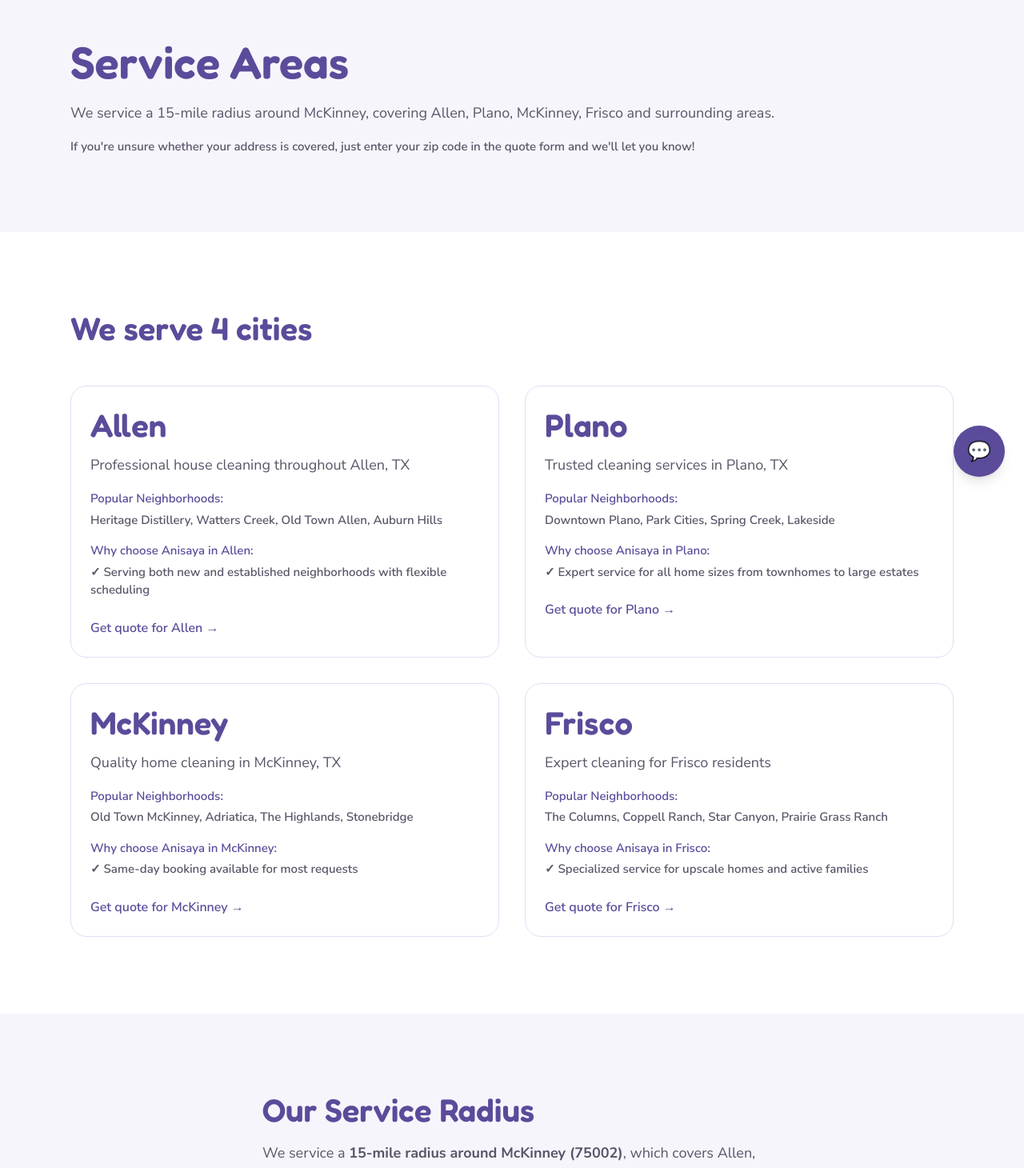
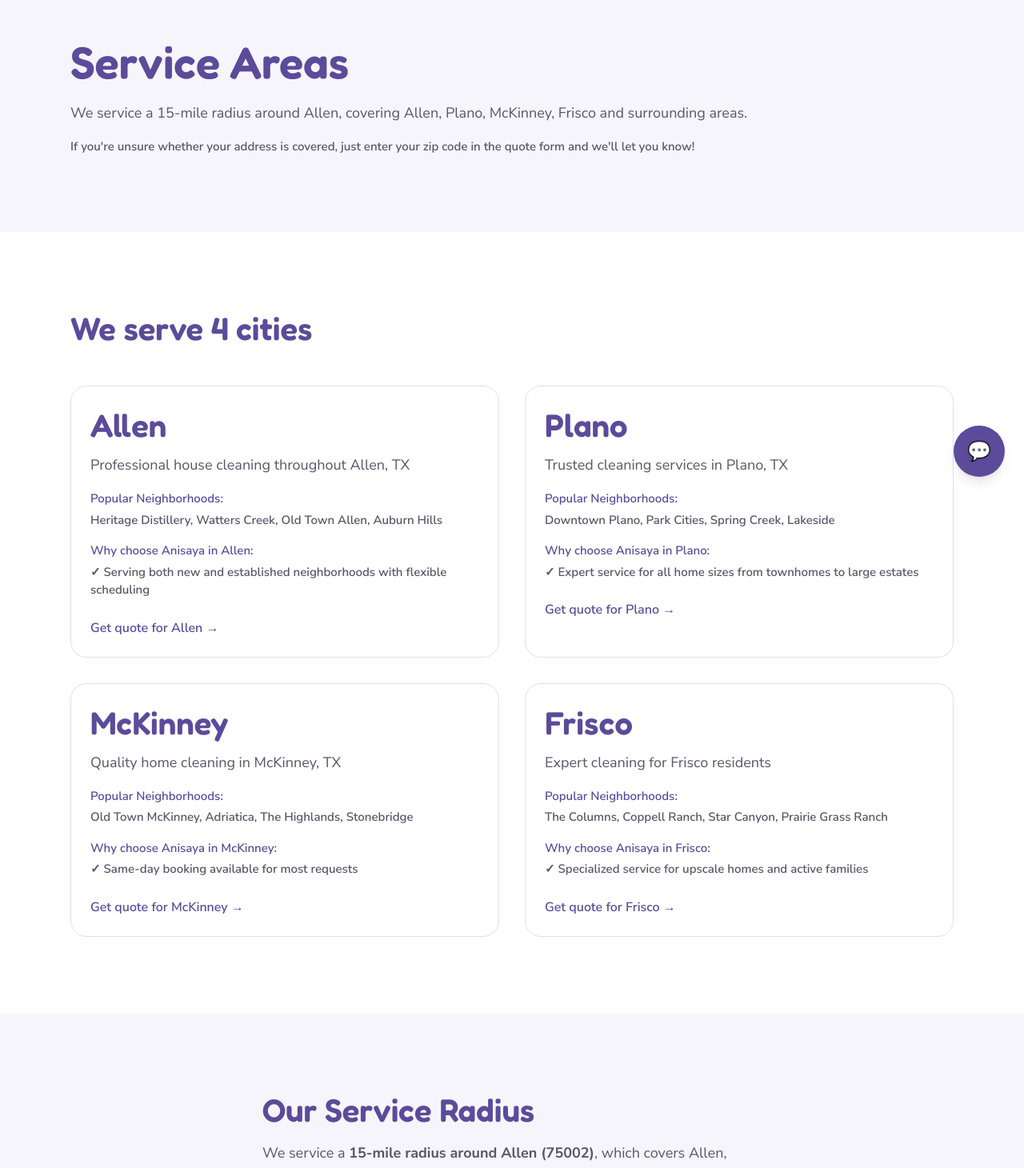
Before and after one commit to planetracer/anisaya, a Next.js app: page /service-areas in a window 1280 px wide. Shown: the part 180-1640 px from the top of the page at 80% size. Built offline with nearby package versions, Linux system fonts and the light colour scheme.

Commit message:
Fix: 75002 is Allen, not McKinney - update service radius description

```diff
--- a/app/service-areas/page.tsx
+++ b/app/service-areas/page.tsx
@@ -38,7 +38,7 @@
             Service Areas
           </h1>
           <p className="text-body text-brand-gray mb-4">
-            We service a 15-mile radius around McKinney, covering Allen, Plano, McKinney, Frisco and surrounding areas.
+            We service a 15-mile radius around Allen, covering Allen, Plano, McKinney, Frisco and surrounding areas.
           </p>
           <p className="text-small text-brand-gray">
             If you're unsure whether your address is covered, just enter your zip code in the quote form and we'll let you know!
@@ -87,7 +87,7 @@
           </h2>
           <div className="space-y-4 text-body text-brand-gray">
             <p>
-              We service a <strong>15-mile radius around McKinney (75002)</strong>, which covers Allen, Plano, McKinney, Frisco, and surrounding communities.
+              We service a <strong>15-mile radius around Allen (75002)</strong>, which covers Allen, Plano, McKinney, Frisco, and surrounding communities.
             </p>
             <p>
               All areas receive the same professional standards and service quality. We offer same-week scheduling and flexible time slots to fit your busy schedule.
```
